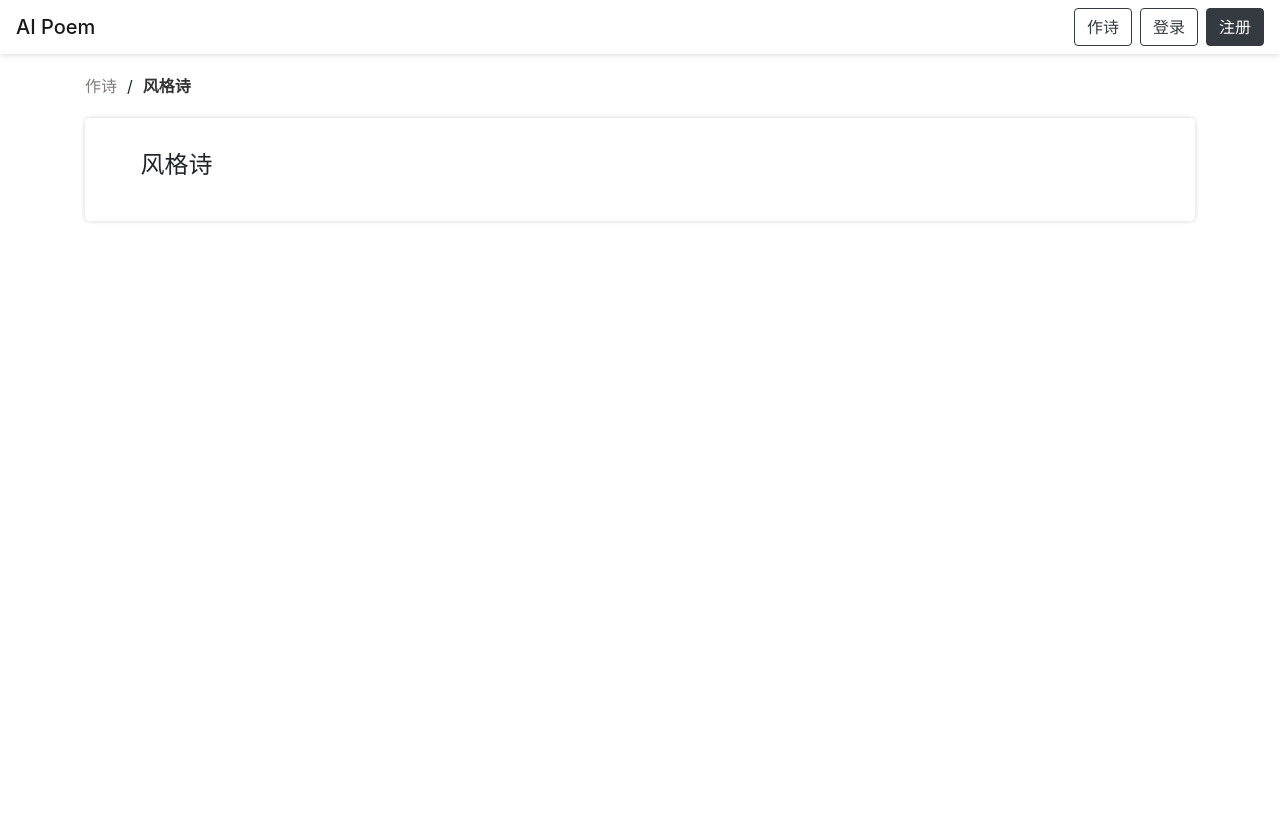
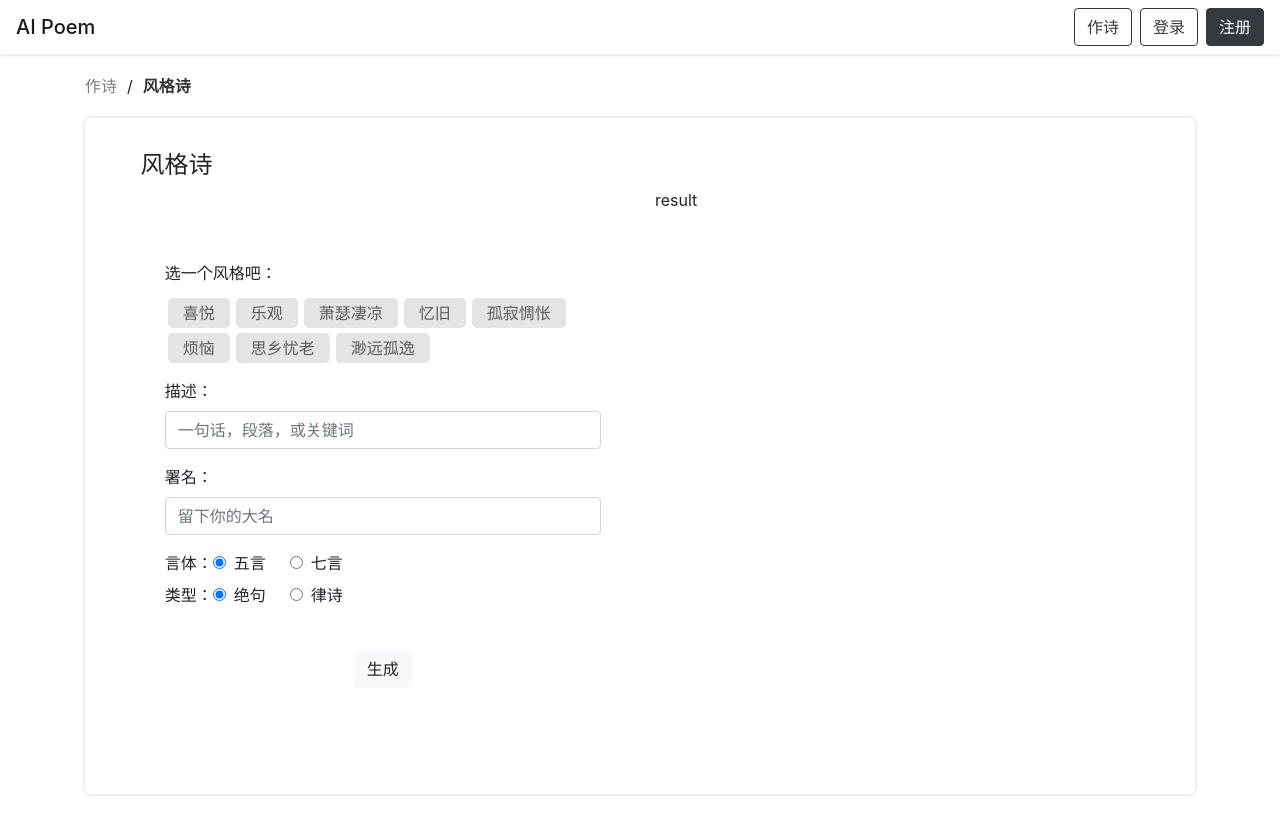
Before and after one commit to 2020-ai-poem/ai-poem-fe, a React (Create React App) app: page /style in a window 1280 px wide. Shown: the top 834 px of the page. Before the commit the page ends 800 px from the top, so only its background shows below. Built offline with nearby package versions, Linux system fonts and the light colour scheme; a web font is replaced by a local one.

Commit message:
added style page.

```diff
--- a/src/pages/create/Style.js
+++ b/src/pages/create/Style.js
@@ -1,7 +1,72 @@
-import React from 'react';
+import React, { useState } from 'react';
 import { Link } from 'react-router-dom';
 
+const labels = ['喜悦', '乐观', '萧瑟凄凉', '忆旧', '孤寂惆怅', '烦恼', '思乡忧老', '渺远孤逸'];
+
+const initPoem = {
+  title: '无题',
+  author: '',
+  description: '',
+  style: '',
+  num: 5,
+  kind: 1,
+  type: 'style'
+};
+
+const initError = {
+  isError: false,
+  content: ''
+};
+
+
 const Style = () => {
+  const [poem, setPoem] = useState(initPoem);
+  const [result, setResult] = useState(null);
+  const [error, setError] = useState(initError);
+  const [success, setSuccess] = useState(false);
+  const [btnLoading, setBtnLoading] = useState(false);
+
+  const handleChange = e => {
+    setError(initError);
+
+    setPoem({
+      ...poem,
+      [e.target.id]: e.target.value
+    });
+  };
+
+  const handleLabelChange = label => {
+    setError(initError);
+
+    setPoem({
+      ...poem,
+      style: label
+    });
+  };
+
+  const handleNumChange = e => {
+    setError(initError);
+
+    setPoem({
+      ...poem,
+      num: parseInt(e.target.value)
+    });
+  };
+
+  const handleKindChange = e => {
+    setError(initError);
+
+    setPoem({
+      ...poem,
+      kind: parseInt(e.target.value)
+    });
+  };
+
+  const handleSubmit = e => {
+    e.preventDefault();
+    console.log(poem);
+  };
+
   return (
     <div className="container style">
       <div className="becca-bread">
@@ -11,6 +76,110 @@ const Style = () => {
       </div>
       <div className="container becca-card">
         <h4>风格诗</h4>
+        <div className="row poem-row">
+          <div className="col-md-6">
+            <form className="poem-form">
+
+              <div className="form-group">
+                <label htmlFor="style">选一个风格吧：{ poem.style }</label>
+                <div>
+                  { labels.map((label, index) => (
+                    <span
+                      key={index}
+                      className={ poem.style === label? 'poem-label poem-label-active' : 'poem-label' }
+                      onClick={() => handleLabelChange(label)}
+                    >{ label }</span>
+                  )) }
+                </div>
+              </div>
+
+              <div className="form-group">
+                <label htmlFor="description">描述：</label>
+                <input
+                  id="description"
+                  autoComplete="off"
+                  onChange={handleChange}
+                  className="form-control"
+                  value={poem.description}
+                  placeholder="一句话，段落，或关键词"
+                />
+              </div>
+
+              <div className="form-group">
+                <label htmlFor="author">署名：</label>
+                <input
+                  id="author"
+                  autoComplete="off"
+                  value={poem.author}
+                  onChange={handleChange}
+                  className="form-control"
+                  placeholder="留下你的大名"
+                />
+              </div>
+
+              <div className="mt-3">
+                言体：
+                <input
+                  type="radio"
+                  checked={poem.num === 5}
+                  value="5"
+                  onChange={handleNumChange}
+                  className="mr-2 becca-radio"
+                />五言
+                <input
+                  type="radio"
+                  checked={poem.num === 7}
+                  value="7"
+                  onChange={handleNumChange}
+                  className="ml-4 mr-2 becca-radio"
+                />七言
+              </div>
+              <div className='mt-2'>
+                类型：
+                <input
+                  type="radio"
+                  checked={poem.kind === 1}
+                  value="1"
+                  onChange={handleKindChange}
+                  className="mr-2 becca-radio"
+                />绝句
+                <input
+                  type="radio"
+                  checked={poem.kind === 2}
+                  value="2"
+                  onChange={handleKindChange}
+                  className="ml-4 mr-2 becca-radio"
+                />律诗
+              </div>
+
+              { error.isError && (
+                <div className="alert alert-warning mt-4">
+                { error.content }
+                </div>
+              ) }
+
+              { success && (
+                <div className="alert alert-success mt-4">
+                  生成成功！
+                </div>
+              ) }
+
+              <div className="poem-btn">
+                <button
+                  className="btn btn-light"
+                  onClick={handleSubmit}
+                >
+                  { btnLoading && (
+                    <span className="mr-2 spinner-grow spinner-grow-sm"></span>
+                  ) }
+                  生成
+                </button>
+              </div>
+
+            </form>
+          </div>
+          <div className="col-md-6">result</div>
+        </div>
       </div>
     </div>
   );
--- a/src/pages/create/create.css
+++ b/src/pages/create/create.css
@@ -164,3 +164,26 @@
 .jielong-poem {
   color: #920000;
 }
+
+/* Style */
+.poem-label {
+  color: #5c5b5c;
+  display: inline-block;
+  padding: 3px 15px;
+  border-radius: 5px;
+  margin: 5px 3px 0;
+  cursor: pointer;
+  background: #e5e4e5;
+}
+
+.poem-label-active {
+  background: #dcdbdc;
+  color: #2c2c2c;
+  font-weight: bold;
+}
+
+.poem-label:hover {
+  background: #dcdbdc;
+  color: #2c2c2c;
+  font-weight: bold;
+}
```
Also changed, not shown: src/assets/images/emotion-null.jpg, src/assets/images/style-null.jpg (added).
